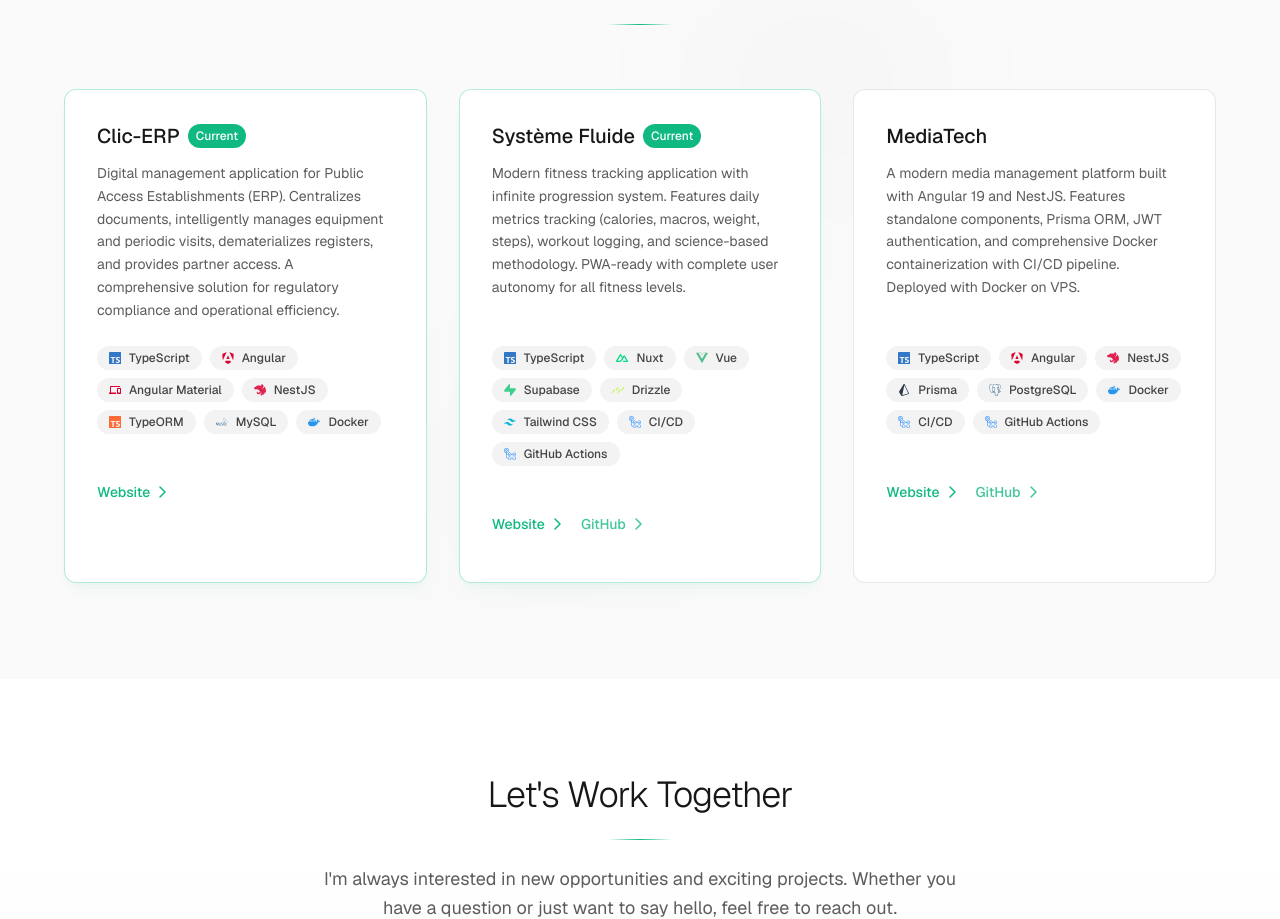
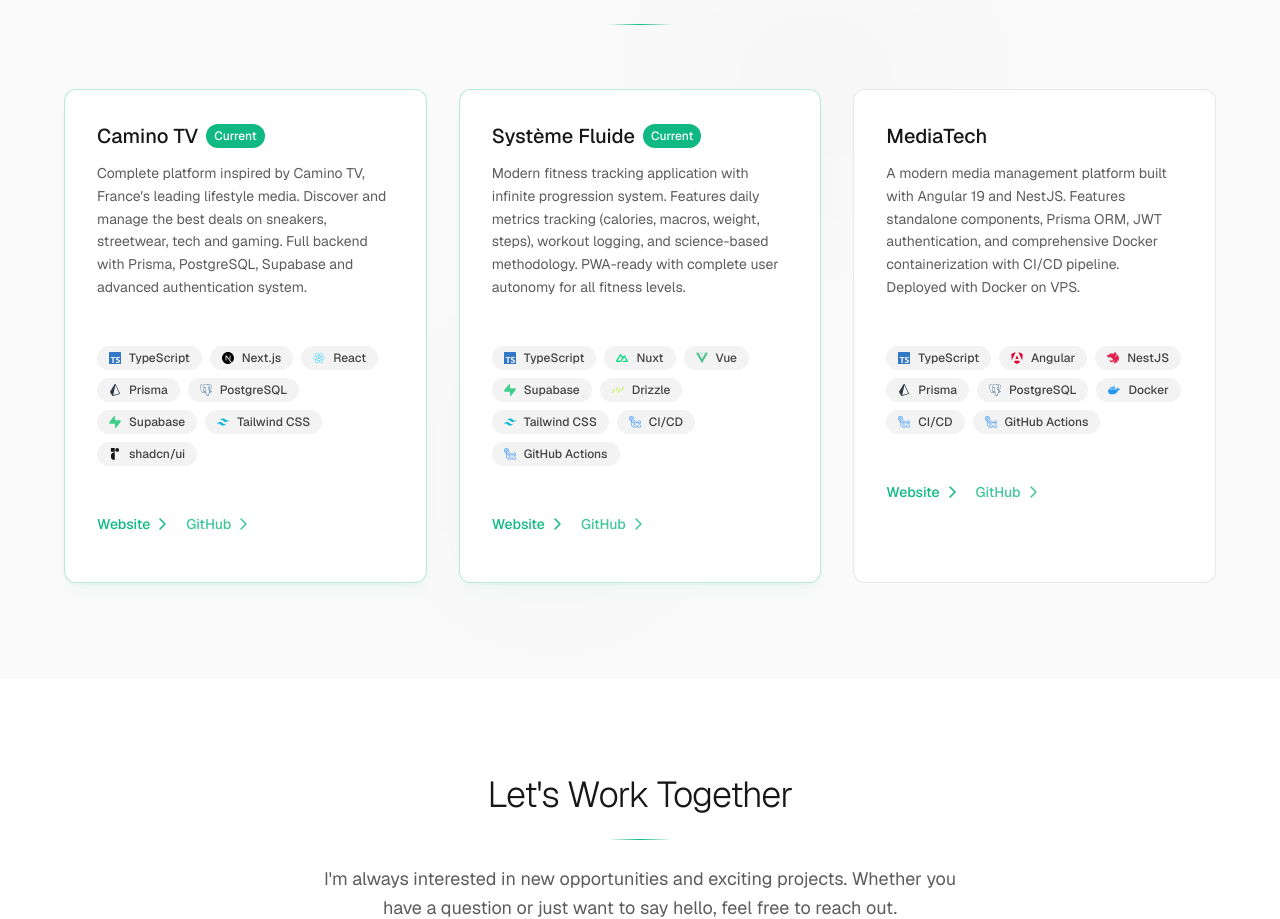
Before and after one commit to Messaoudiam/portfolio, a Next.js app: page /en in a window 1280 px wide. Shown: the part 2128-3047 px from the top of the page. Built offline with nearby package versions, Linux system fonts and the light colour scheme.

Commit message:
ajout de Camino dans les projets

```diff
--- a/app/[locale]/layout.tsx
+++ b/app/[locale]/layout.tsx
@@ -143,6 +143,9 @@
 
   return (
     <html lang={locale}>
+      <head>
+        <meta name="google-site-verification" content="ZqDaAPUmdgXcANz4HCKE2NN07SL-PjKkPF5PRWvEI6Y" />
+      </head>
       <body
         className={`${geistSans.variable} ${geistMono.variable} antialiased`}
       >
--- a/app/components/Projects.tsx
+++ b/app/components/Projects.tsx
@@ -75,18 +75,20 @@
 
   const projects: Project[] = [
     {
-      title: t("clicerp.title"),
-      description: t("clicerp.description"),
+      title: t("caminotv.title"),
+      description: t("caminotv.description"),
       tech: [
         "TypeScript",
-        "Angular",
-        "Angular Material",
-        "NestJS",
-        "TypeORM",
-        "MySQL",
-        "Docker",
+        "Next.js",
+        "React",
+        "Prisma",
+        "PostgreSQL",
+        "Supabase",
+        "Tailwind CSS",
+        "shadcn/ui",
       ],
-      link: "https://www.clic-erp.fr/landing",
+      link: "https://camino-tv.vercel.app",
+      github: "https://github.com/Messaoudiam/camino-tv",
     },
     {
       title: t("systemefluide.title"),
--- a/messages/en.json
+++ b/messages/en.json
@@ -38,9 +38,9 @@
     "github": "GitHub",
     "frontend": "Frontend",
     "backend": "Backend",
-    "clicerp": {
-      "title": "Clic-ERP",
-      "description": "Digital management application for Public Access Establishments (ERP). Centralizes documents, intelligently manages equipment and periodic visits, dematerializes registers, and provides partner access. A comprehensive solution for regulatory compliance and operational efficiency."
+    "caminotv": {
+      "title": "Camino TV",
+      "description": "Complete platform inspired by Camino TV, France's leading lifestyle media. Discover and manage the best deals on sneakers, streetwear, tech and gaming. Full backend with Prisma, PostgreSQL, Supabase and advanced authentication system."
     },
     "systemefluide": {
       "title": "Système Fluide",
--- a/messages/fr.json
+++ b/messages/fr.json
@@ -38,9 +38,9 @@
     "github": "GitHub",
     "frontend": "Frontend",
     "backend": "Backend",
-    "clicerp": {
-      "title": "Clic-ERP",
-      "description": "Application de gestion numérique pour les Établissements Recevant du Public (ERP). Centralise les documents, gère intelligemment les équipements et visites périodiques, dématérialise les registres et fournit un accès partenaires. Une solution complète pour la conformité réglementaire et l'efficacité opérationnelle."
+    "caminotv": {
+      "title": "Camino TV",
+      "description": "Plateforme complète inspirée de Camino TV, le premier média lifestyle de France. Permet de découvrir et gérer les meilleurs deals sneakers, streetwear, tech et gaming. Backend complet avec Prisma, PostgreSQL, Supabase et système d'authentification avancé."
     },
     "systemefluide": {
       "title": "Système Fluide",
```
